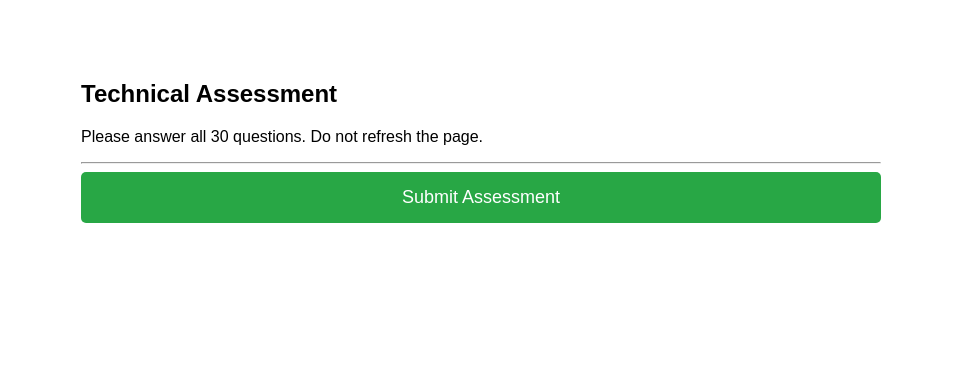
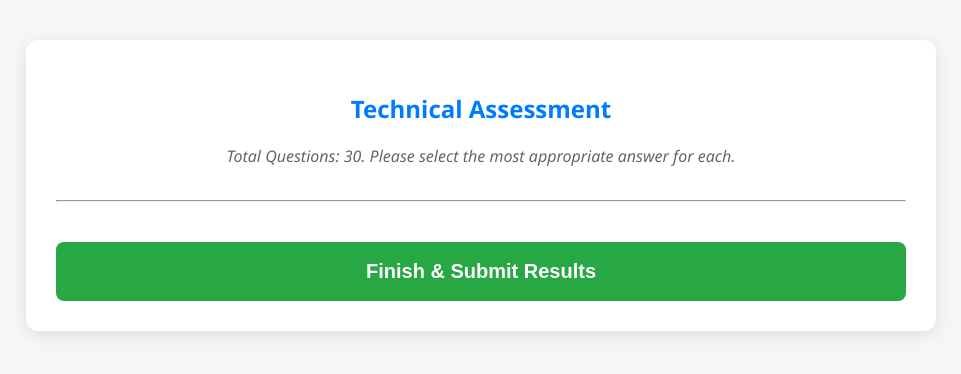
Before and after one commit to Nareshsolank/augmenza-assessment, a Flask app: template templates/test.html in a window 1280 px wide. Shown: the top 374 px of the page, without its empty margins (159-1120 px from the left). Run offline with Flask 3, Linux system fonts and the light colour scheme; the template is opened without the code that fills it, so the values that code supplies are empty.

```diff
--- a/templates/test.html
+++ b/templates/test.html
@@ -4,21 +4,26 @@
     <meta charset="UTF-8">
     <meta name="viewport" content="width=device-width, initial-scale=1.0">
     <title>Technical Assessment - Augmenza</title>
-    <link rel="stylesheet" href="{{ url_for('static', registry='style.css') }}">
     <style>
-        .test-container { max-width: 800px; margin: 40px auto; padding: 20px; font-family: sans-serif; }
-        .question-card { background: #f9f9f9; padding: 20px; border-radius: 8px; margin-bottom: 25px; border-left: 5px solid #007bff; }
-        .options-list { list-style: none; padding: 0; }
-        .option-item { margin: 10px 0; padding: 10px; border: 1px solid #ddd; border-radius: 4px; cursor: pointer; }
-        .option-item:hover { background: #eef; }
-        .submit-btn { background: #28a745; color: white; padding: 15px 30px; border: none; border-radius: 5px; font-size: 18px; cursor: pointer; display: block; width: 100%; }
+        body { font-family: 'Segoe UI', Tahoma, Geneva, Verdana, sans-serif; background-color: #f4f7f6; color: #333; line-height: 1.6; }
+        .test-container { max-width: 850px; margin: 40px auto; padding: 30px; background: white; border-radius: 12px; box-shadow: 0 4px 15px rgba(0,0,0,0.1); }
+        h2 { color: #007bff; text-align: center; margin-bottom: 10px; }
+        .instruction { text-align: center; color: #666; margin-bottom: 30px; font-style: italic; }
+        .question-card { background: #fff; padding: 20px; border-radius: 8px; margin-bottom: 25px; border: 1px solid #e1e4e8; border-left: 6px solid #007bff; transition: transform 0.2s; }
+        .question-card:hover { transform: translateY(-2px); box-shadow: 0 4px 8px rgba(0,0,0,0.05); }
+        .options-list { margin-top: 15px; }
+        .option-item { display: block; padding: 12px; margin: 8px 0; border: 1px solid #ddd; border-radius: 6px; cursor: pointer; transition: background 0.2s; }
+        .option-item:hover { background: #f0f7ff; border-color: #007bff; }
+        .option-item input { margin-right: 12px; transform: scale(1.2); }
+        .submit-btn { background: #28a745; color: white; padding: 18px; border: none; border-radius: 8px; font-size: 20px; font-weight: bold; cursor: pointer; display: block; width: 100%; margin-top: 40px; transition: background 0.3s; }
+        .submit-btn:hover { background: #218838; }
     </style>
 </head>
 <body>
 
     <div class="test-container">
         <h2>Technical Assessment</h2>
-        <p>Please answer all 30 questions. Do not refresh the page.</p>
+        <p class="instruction">Total Questions: 30. Please select the most appropriate answer for each.</p>
         <hr>
 
         <form action="{{ url_for('submit_test') }}" method="POST">
@@ -28,7 +33,7 @@
 
                 <div class="options-list">
                     {% for j in range(questions[i].options|length) %}
-                    <label class="option-item" style="display: block;">
+                    <label class="option-item">
                         <input type="radio" name="q{{ i }}" value="{{ j }}" required>
                         {{ questions[i].options[j] }}
                     </label>
@@ -39,7 +44,7 @@
             </div>
             {% endfor %}
 
-            <button type="submit" class="submit-btn">Submit Assessment</button>
+            <button type="submit" class="submit-btn">Finish & Submit Results</button>
         </form>
     </div>
 
```
